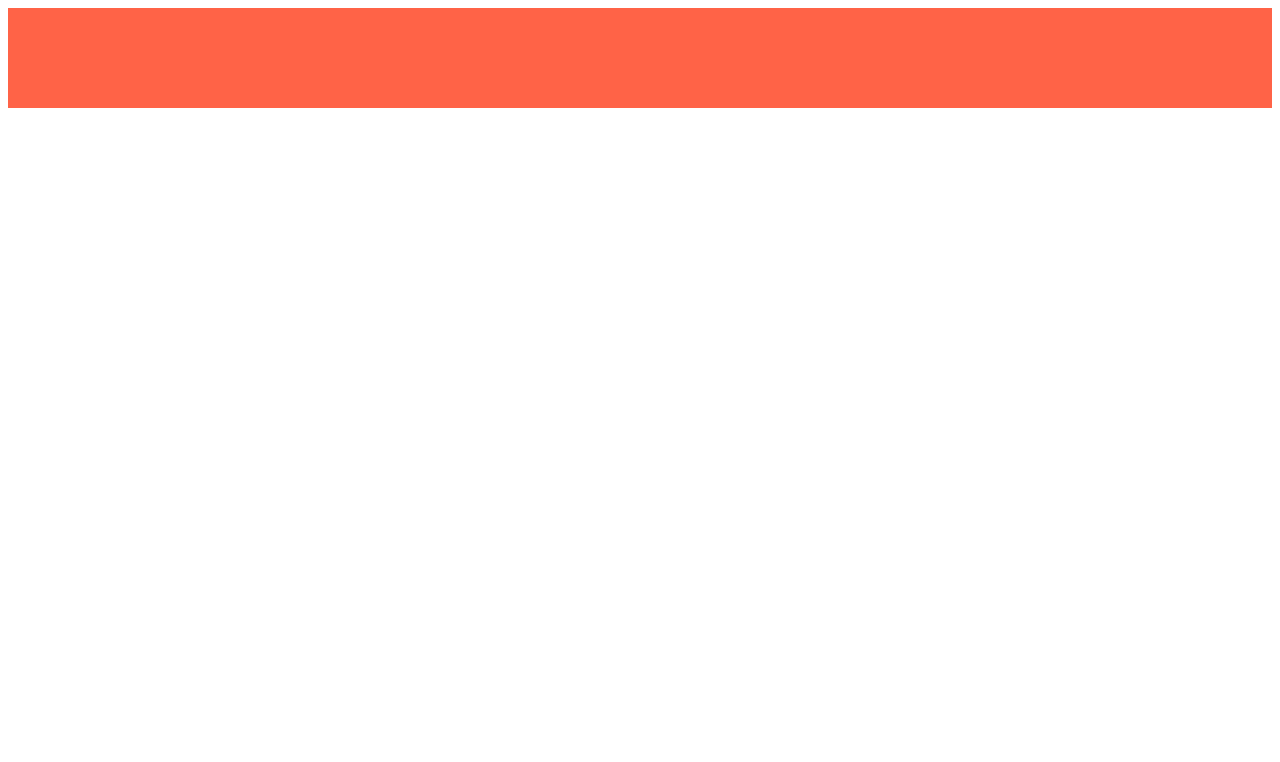
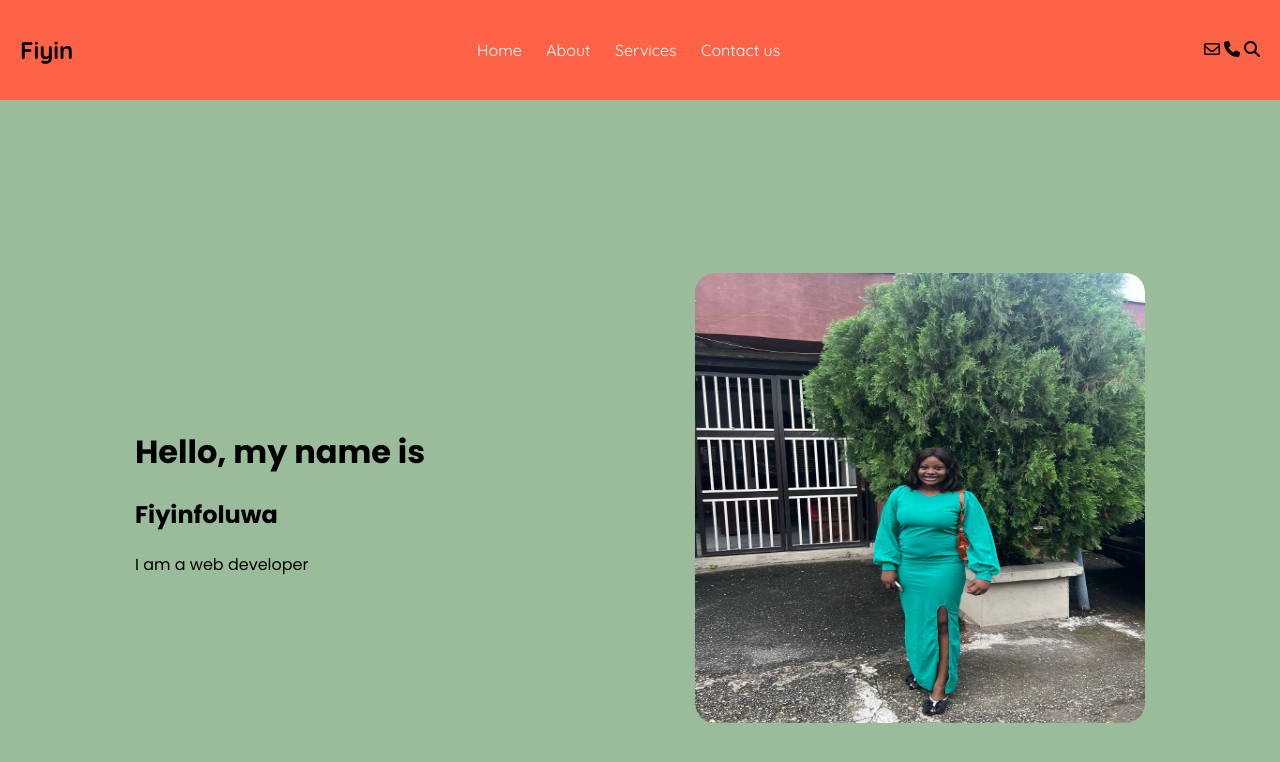
Before and after one commit to vibewolf/CSS-Class, a plain HTML site: page index.html in a window 1280 px wide. Drawn offline with Linux system fonts and the light colour scheme; a web font is replaced by a local one.

Commit message:
internal CSS

```diff
--- a/index.html
+++ b/index.html
@@ -1,14 +1,65 @@
 <!DOCTYPE html>
 <html lang="en">
 <head>
+    <link rel="preconnect" href="https://fonts.googleapis.com">
+<link rel="preconnect" href="https://fonts.gstatic.com" crossorigin>
+<link href="https://fonts.googleapis.com/css2?family=Danfo&family=Poppins:ital,wght@0,100;0,200;0,300;0,400;0,500;0,600;0,700;0,800;0,900;1,100;1,200;1,300;1,400;1,500;1,600;1,700;1,800;1,900&family=Quicksand:wght@300..700&display=swap" rel="stylesheet">
+    <style>
+        main{
+            height: 100vh;
+            width: 100%;
+            background-color: rgb(155, 188, 155);
+            display: flex;
+            align-items: center;
+            justify-content: space-around;
+        }
+        img{
+            width: 450px;
+            height: 450px;
+            border-radius: 20px;
+        }
+    </style>
+    <link rel="preconnect" href="https://fonts.googleapis.com">
+<link rel="preconnect" href="https://fonts.gstatic.com" crossorigin>
+<link href="https://fonts.googleapis.com/css2?family=Quicksand:wght@300..700&display=swap" rel="stylesheet">
+    <link rel="stylesheet" href="https://cdnjs.cloudflare.com/ajax/libs/font-awesome/6.6.0/css/all.min.css" integrity="sha512-Kc323vGBEqzTmouAECnVceyQqyqdsSiqLQISBL29aUW4U/M7pSPA/gEUZQqv1cwx4OnYxTxve5UMg5GT6L4JJg==" crossorigin="anonymous" referrerpolicy="no-referrer" />
     <meta charset="UTF-8">
     <meta name="viewport" content="width=device-width, initial-scale=1.0">
     <title>CSS class</title>
 </head>
-<body>
-    <nav style="width: 100%; height: 100px; background-color: tomato">
+<body style="margin: 0; padding: 0; box-sizing: border-box;">
+    <nav style="  box-sizing: border-box; width: 100%; height: 100px; background-color: tomato; display: flex; align-items: center; justify-content: space-between; padding-right: 20px; padding-left: 20px;">
+        <div>
+            <h2 style="font-family: quicksand ;">Fiyin </h2>
+        </div>
+        <div style="font-family: quicksand;">
+            <a href= "" style=" text-decoration: none;  margin-right: 20px; color: white;">Home</a>
+            <a href="" style=" text-decoration: none;  margin-right: 20px; color: white">About</a>
+            <a href="" style=" text-decoration: none;  margin-right: 20px; color: white">Services</a>
+            <a href="" style=" text-decoration: none;  margin-right: 20px; color: white">Contact us</a>
+        </div>
+        <div>
+            <i class="fa-regular fa-envelope"></i>
+            <i class="fa-solid fa-phone"></i>
+            <i class="fa-solid fa-magnifying-glass"></i>
+
+        </div>
+
 
     </nav>
 
+    <main>
+        <div>
+            <div>
+                <h1 style="font-family: poppins;">Hello, my name is</h1>
+                <h2 style="font-family: poppins;">Fiyinfoluwa</h2>
+                <p style="font-family: poppins;">I am a web developer</p>
+            </div>
+        </div>
+        <div>
+            <img src="photo_2024-09-20_14-01-27.jpg" alt="photo">
+        </div>
+    </main>
+
 </body>
 </html>
```
Also changed, not shown: photo_2024-09-20_14-01-27.jpg (added).
